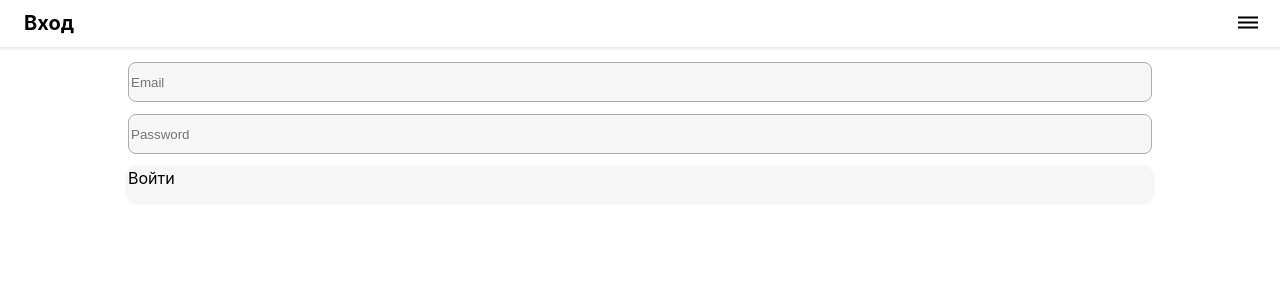
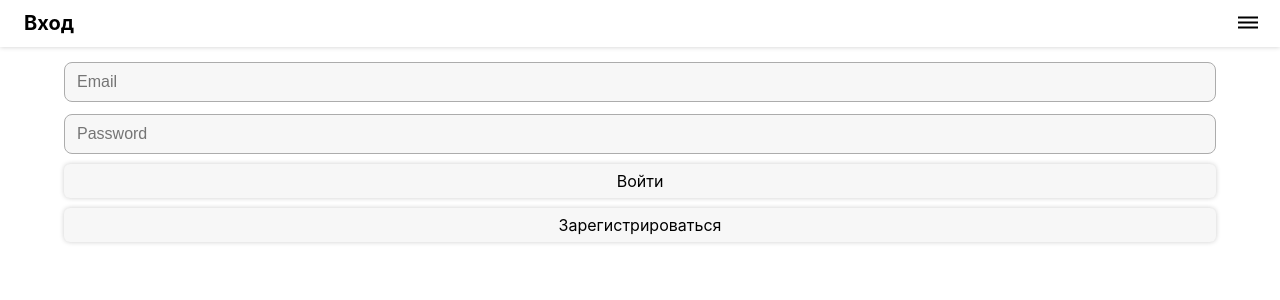
Before and after one commit to duwaista/Singular-react, a React (Create React App) app: page /sign-in in a window 1280 px wide. Shown: the top 300 px of the page. Built offline with nearby package versions, Linux system fonts and the light colour scheme.

Commit message:
Add button component, update disign on sign-in page

```diff
--- a/public/index.html
+++ b/public/index.html
@@ -4,15 +4,13 @@
     <meta charset="utf-8" />
     <link rel="icon" href="%PUBLIC_URL%/favicon.ico" />
     <meta name="viewport" content="width=device-width, initial-scale=1, user-scalable=no"/>
-    <meta name="theme-color" content="#000000" />
+    <meta name="theme-color" content="#ffffff" />
     <link rel="apple-touch-icon" href="%PUBLIC_URL%/logo192.png" />
     <link rel="manifest" href="%PUBLIC_URL%/manifest.json" />
-
     <title>Singular-react</title>
   </head>
   <body>
     <noscript>You need to enable JavaScript to run this app.</noscript>
     <div id="root"></div>
-
   </body>
 </html>
--- a/src/assets/styles/main.css
+++ b/src/assets/styles/main.css
@@ -5,9 +5,9 @@
     cursor: pointer;
 }
 span {
-    font-weight: 400;
     font-family: -apple-system, BlinkMacSystemFont, "Segoe UI", Roboto, Helvetica, Arial, sans-serif;
 }
+
 a {
     text-decoration: none;
     color: black;
--- a/src/components/Auth/SignIn.tsx
+++ b/src/components/Auth/SignIn.tsx
@@ -1,20 +1,31 @@
 import React from "react";
 import './SignInStyle.css';
 import HeaderComponent from "../HeaderComponent/HeaderComponent";
+import CustomButton from "../BasicComponents/CustomButton/CustomButton";
+import {Link} from "react-router-dom";
 
 export default function SignIn() {
+
+
+    function a() {
+        alert("sdsadqrfvwjht")
+    }
 
     return <>
         <HeaderComponent title='Вход'/>
         <div className='sign-in-container'>
             <form className='sign-in-form'>
-                <input placeholder='Email'/>
-                <input placeholder='Password'/>
-                <div className='sign-in-button'>
-                    <span>
-                        Войти
-                    </span>
-                </div>
+                <input type='email' placeholder='Email'/>
+                <input type='password' placeholder='Password'/>
+
+                <CustomButton text={true} icon={false} width='100%' height='34px' onClick={a}>
+                    Войти
+                </CustomButton>
+                <Link to='/sign-up'>
+                    <CustomButton text={true} width='100%' height='34px'>
+                        Зарегистрироваться
+                    </CustomButton>
+                </Link>
             </form>
         </div>
     </>
--- a/src/components/Auth/SignInStyle.css
+++ b/src/components/Auth/SignInStyle.css
@@ -7,7 +7,7 @@
 }
 .sign-in-form {
     margin-top: 50px;
-    width: 80%;
+    width: 90%;
     display: flex;
     flex-direction: column;
     justify-self: center;
@@ -16,11 +16,7 @@
 .sign-in-button {
     height: 34px;
     width: 100%;
-    border-radius: 8px;
-    background-color: #F7F7F7;
-    box-shadow: 0 0 5px rgba(0,0,0,0.1);
     margin-top: 14px;
-    cursor: pointer;
 }
 input {
     width: 100%;
@@ -30,4 +26,6 @@ input {
     box-sizing: border-box;
     background-color: #F7F7F7;
     border: #acacac 1px solid;
+    font-size: 1em;
+    text-indent: 10px;
 }
--- a/src/components/BasicComponents/BasicElementBottom/BasicElementBottomStyle.css
+++ b/src/components/BasicComponents/BasicElementBottom/BasicElementBottomStyle.css
@@ -9,7 +9,7 @@
     background-color: rgb(0,0,0);
     background-color: rgba(0,0,0,0.2);
 }
-.basic-element-bottom-container span {
+.basic-element-bottom-container > span {
     padding-left: 14px;
     padding-bottom: 14px;
     padding-top: 14px;
--- /dev/null
+++ b/src/components/BasicComponents/CustomButton/CustomBottomStyle.css
@@ -0,0 +1,16 @@
+.custom-button-container {
+    border-radius: 6px;
+    background-color: #F7F7F7;
+    box-shadow: 0 0 5px rgba(0,0,0,0.2);
+    cursor: pointer;
+    margin-top: 10px;
+}
+.custom-button-container:hover {
+    box-shadow: 0 0 1px rgba(0,0,0,0);
+}
+.button-text {
+    display: flex;
+    height: 100%;
+    justify-content: center;
+    align-items: center;
+}
--- /dev/null
+++ b/src/components/BasicComponents/CustomButton/CustomButton.tsx
@@ -0,0 +1,16 @@
+import React from "react";
+import './CustomBottomStyle.css';
+import {CustomButtonTypes} from "../../../types";
+
+export default function CustomButton({height = '34px', width = '80px', icon = false, text = false, children, onClick}: CustomButtonTypes) {
+
+    return <div onClick={onClick} style={{height: height, width: width}} className='custom-button-container'>
+        {text && <span className='button-text'>
+            {children}
+        </span>}
+        {icon && <div className={'button-text'}>
+            {children}
+        </div>
+        }
+    </div>
+}
```
Also changed, not shown: src/types/index.ts (+8 -0 lines), public/manifest.json.
